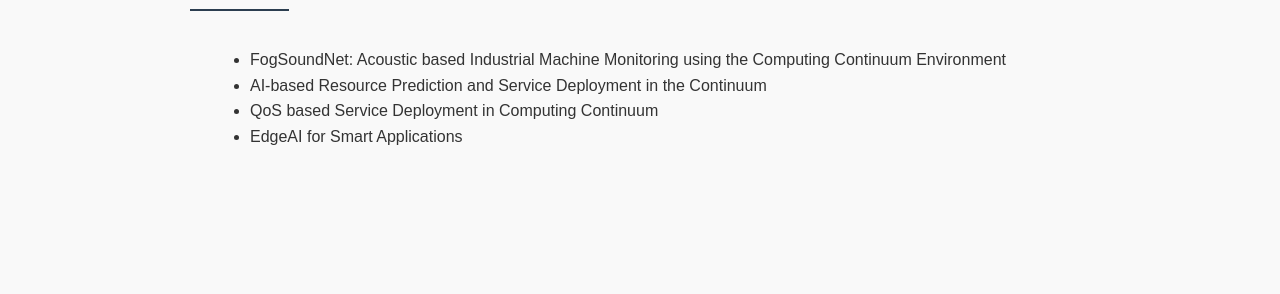
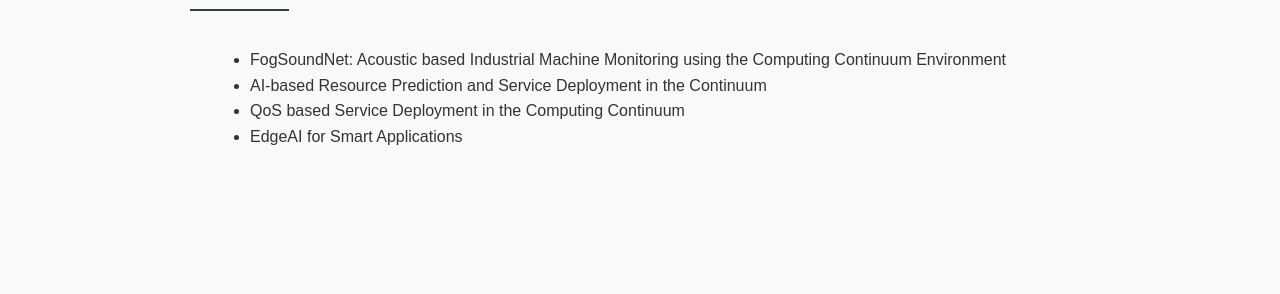
Before and after one commit to Nateshbv/Nateshbv.github.io, a Jekyll site: the page built from Projects.md, in a window 1280 px wide. Shown: the part 501-795 px from the top of the page. Built offline with Jekyll 4.4.1, drawn with Linux system fonts in a browser that asks for light colours.

Commit message:
Update Projects.md

```diff
--- a/Projects.md
+++ b/Projects.md
@@ -11,5 +11,5 @@ title: Research
 ## Ongoing
 - FogSoundNet: Acoustic based Industrial Machine Monitoring using the Computing Continuum Environment
 - AI-based Resource Prediction and Service Deployment in the Continuum
-- QoS based Service Deployment in Computing Continuum
+- QoS based Service Deployment in the Computing Continuum
 - EdgeAI for Smart Applications
```
